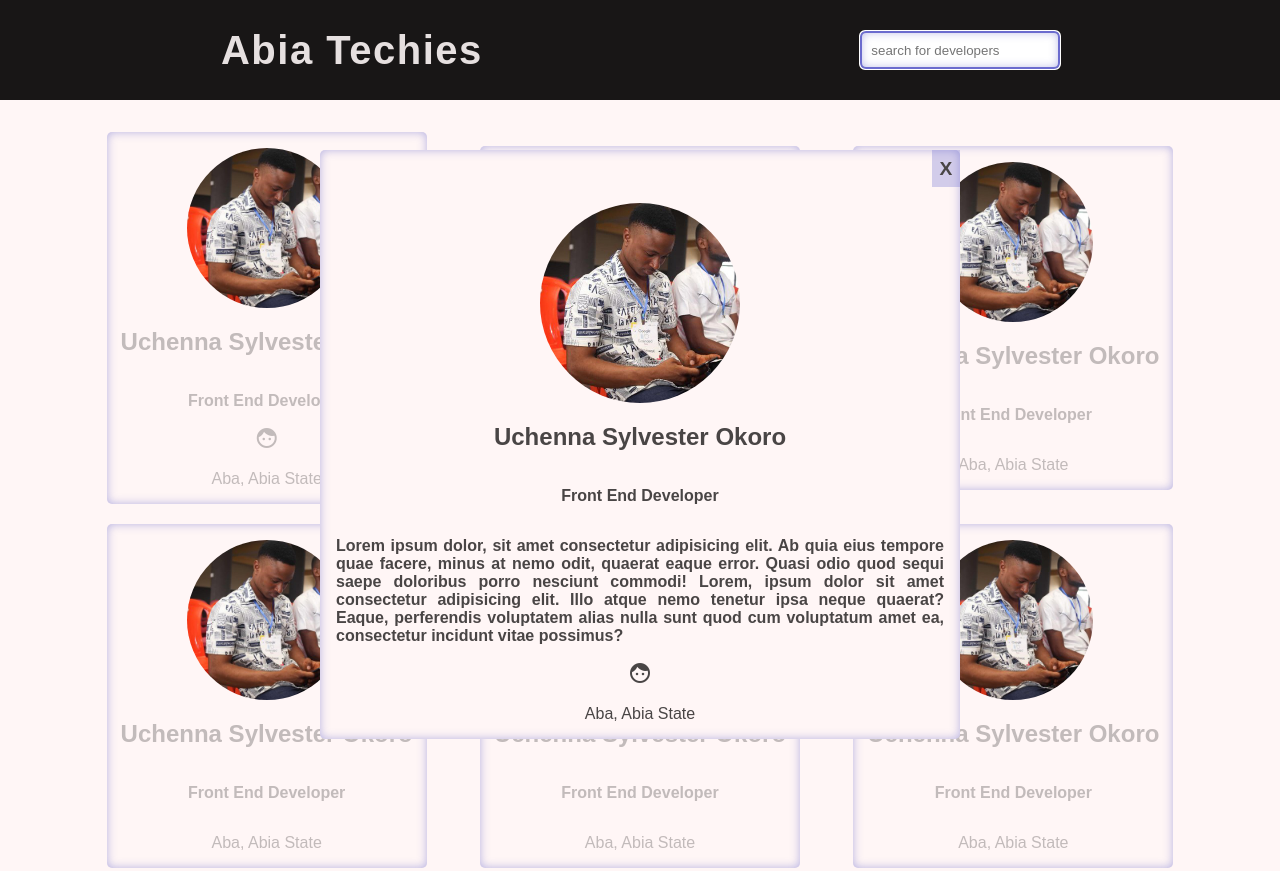
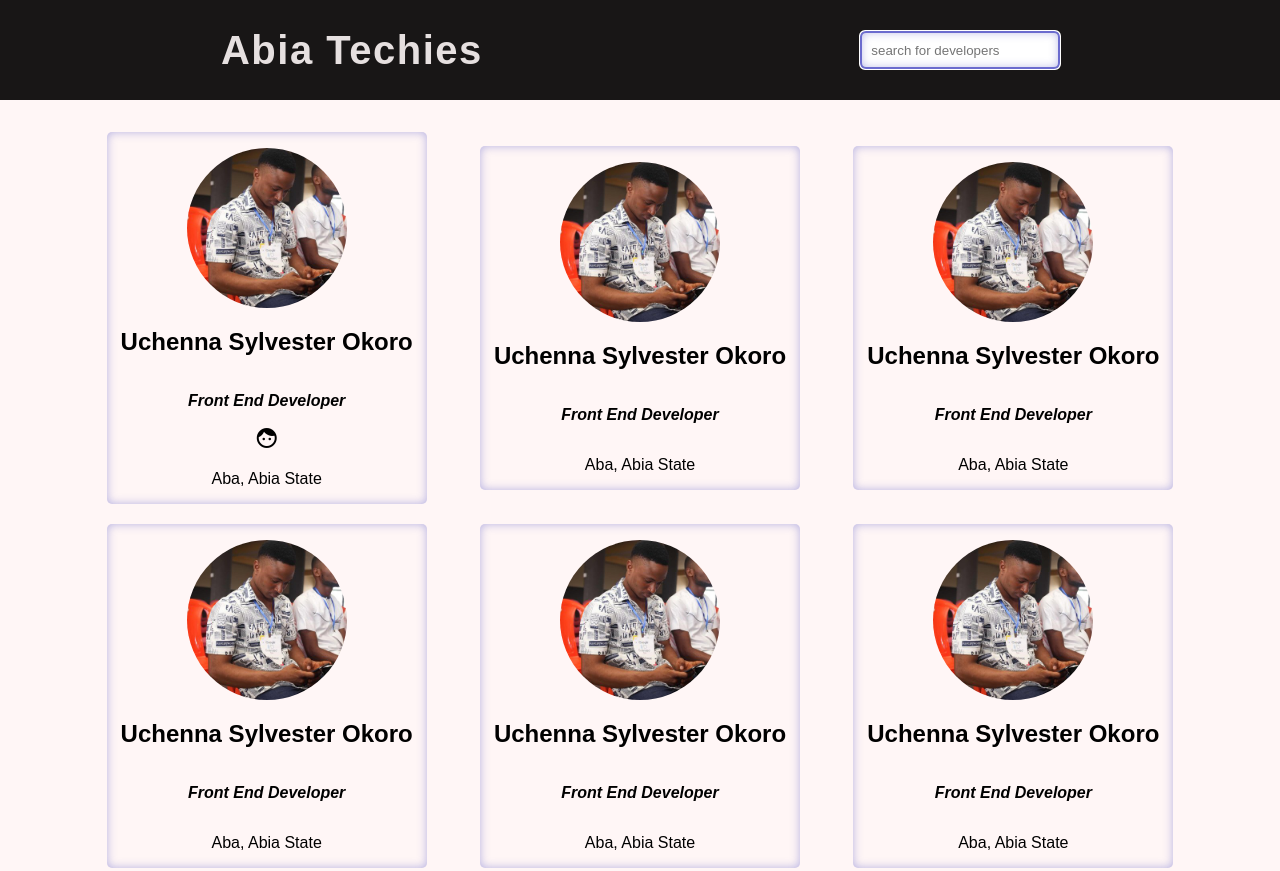
Before and after one commit to Abia-Community/Abia-Techies, a plain HTML site: page src/index.html in a window 1280 px wide. Shown: the top 871 px of the page. Drawn offline with Linux system fonts and the light colour scheme; files whose address does not match are found by name.

Commit message:
more styling to the grid

```diff
--- a/src/index.html
+++ b/src/index.html
@@ -21,7 +21,7 @@
         </div>
     </header>
 
-    <main class="container opac">
+    <main class="container">
 
         <section class="person">
             <div class="main-info">
@@ -114,7 +114,7 @@
 
     </main>
 
-    <section class="details">
+    <section class="hide details">
         <span class="close">X</span>
 
         <div class="main-info">
--- a/src/styles.css
+++ b/src/styles.css
@@ -172,10 +172,17 @@ p.description {
 
 .stack {
     font-weight: bolder;
+    font-style: italic;
 }
 
 
 
+
+
+.hide {
+    visibility: hidden;
+    /* display: none; */
+}
 .opac {
     color: rgb(54, 49, 49, 0.3)
 }
```
